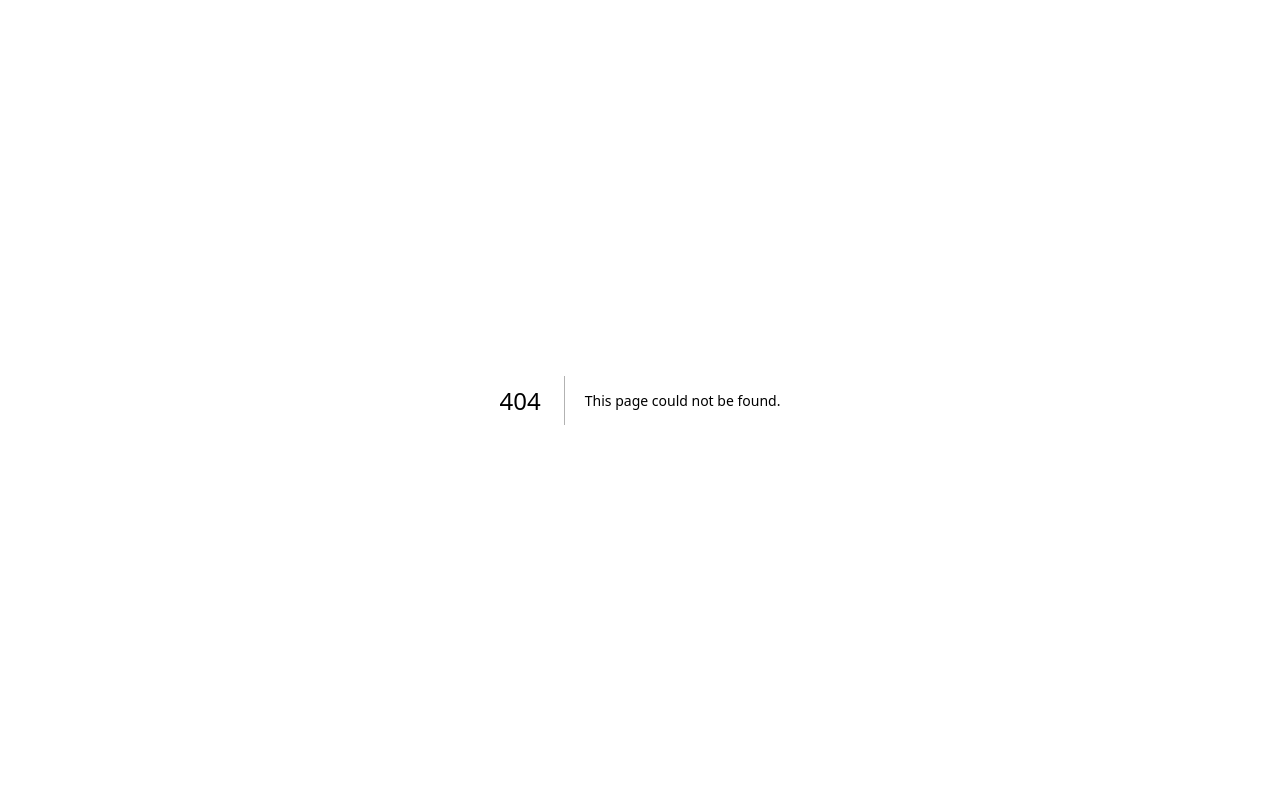
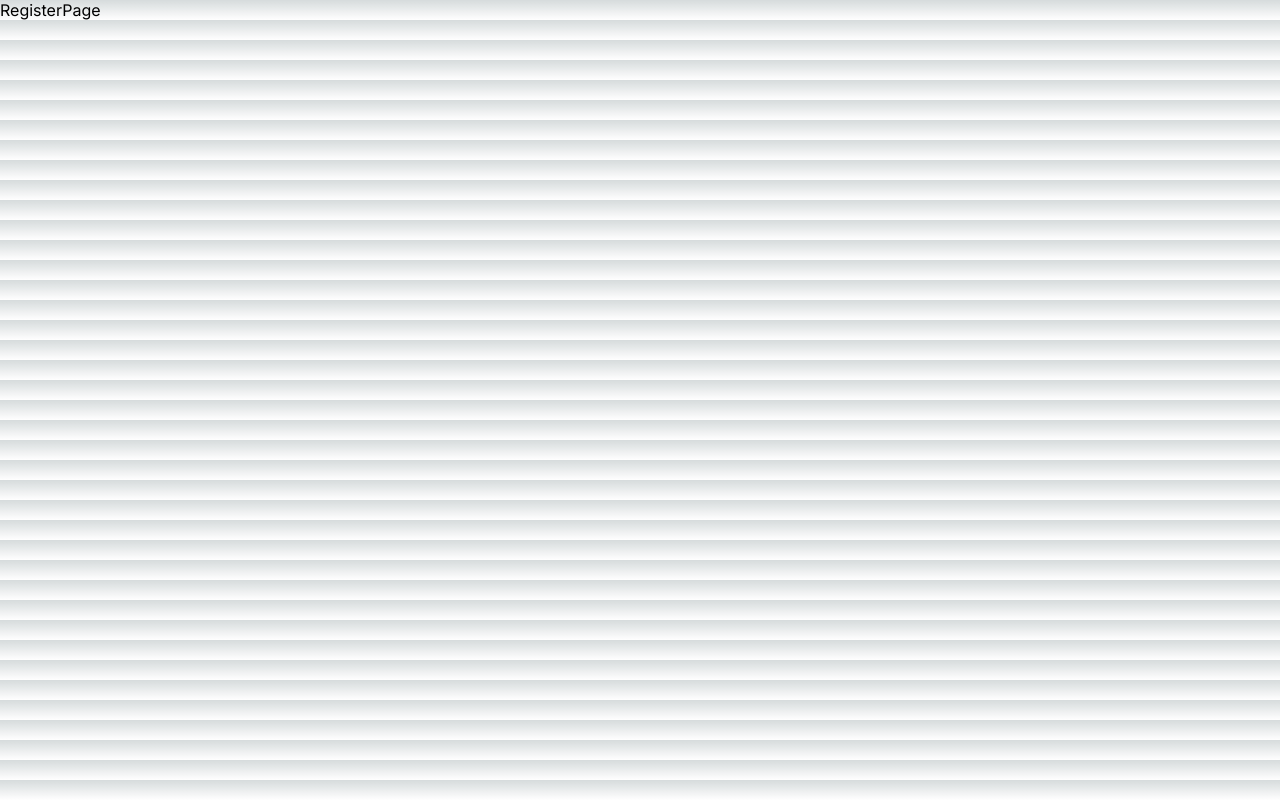
Before and after one commit to xmeix/text-summarization-farmstack, a Next.js app in the folder frontend/: page /register in a window 1280 px wide. Before the commit this address had no page. Built offline with nearby package versions, Linux system fonts and the light colour scheme.

Commit message:
init: frontend routes

```diff
--- /dev/null
+++ b/frontend/app/dashboard/[id]/page.js
@@ -0,0 +1,5 @@
+const ChatPage = () => {
+  return <div className="chat-page">Chat page</div>;
+};
+
+export default ChatPage;
--- /dev/null
+++ b/frontend/app/register/page.js
@@ -0,0 +1,9 @@
+const RegisterPage = () => {
+    return (
+        <div className="register-page">
+            RegisterPage
+        </div>
+     );
+}
+
+export default RegisterPage;
```
Also changed, not shown: frontend/app/dashboard/page.js (added, +9 -0 lines), frontend/app/login/page.js (added, +9 -0 lines).
